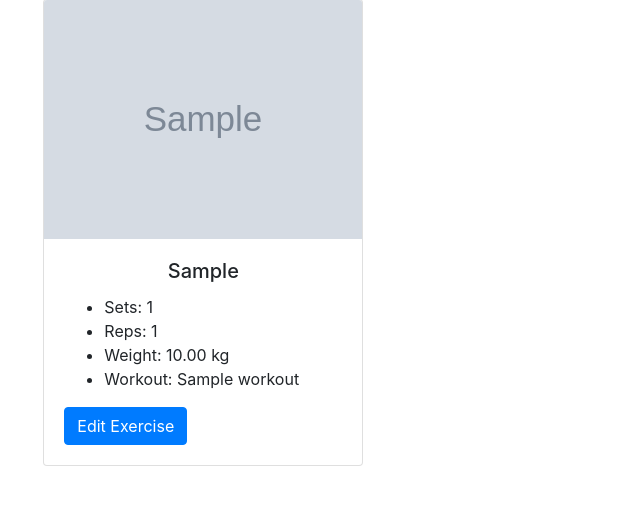
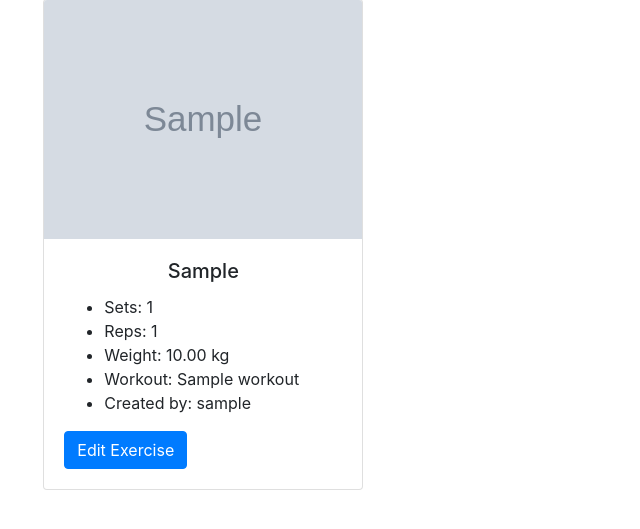
Before and after one commit to MattDunks94/create_workout_app_broken, a Django app: page / in a window 1280 px wide. Shown: the part 201-730 px from the top of the page, without its empty margins (0-640 px from the left). Run offline with Django 3.2, Linux system fonts and the light colour scheme; a user stored in the database is signed in; tables that the repository leaves empty hold one stand-in row (values such as "Sample post"); grey boxes marked "Sample" are stand-in pictures; some libraries are stand-ins or nearby versions.

Commit message:
added created_by to list within exercise card.

```diff
--- a/templates/index.html
+++ b/templates/index.html
@@ -23,6 +23,7 @@
                     <li>Reps: {{ exercise.reps }}</li>
                     <li>Weight: {{ exercise.weight }} kg</li>
                     <li>Workout: {{ exercise.workout }}</li>
+                    <li>Created by: {{ exercise.created_by }}</li>
                 </ul>
                 {% if user == exercise.created_by %}
                 <a href="#" class="btn btn-primary">Edit Exercise</a>
```
